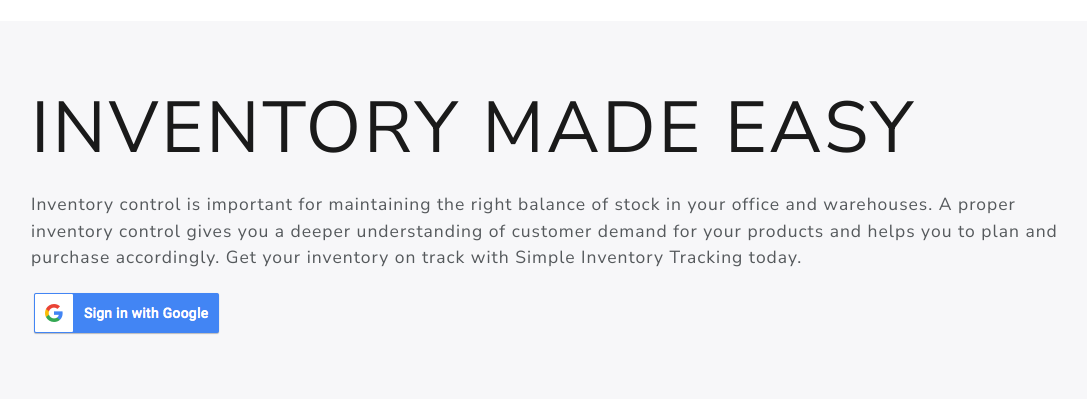
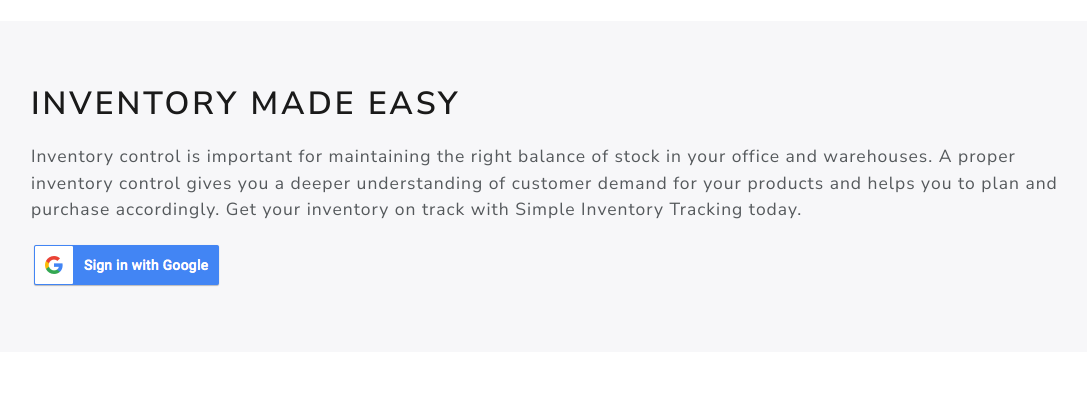
Before and after one commit to taniach/warm-everglades, a Django app: page /login/ in a window 1280 px wide. Shown: the part 148-547 px from the top of the page, without its empty margins (86-1173 px from the left). Run offline with Django 3.2, Linux system fonts and the light colour scheme; some libraries are stand-ins or nearby versions.

Commit message:
reduce login page h1 size

```diff
--- a/inventory_tracking/templates/base.html
+++ b/inventory_tracking/templates/base.html
@@ -31,14 +31,11 @@
   	<nav class="navbar navbar-expand-lg navbar-dark bg-primary">
       <a href="{% url 'home' %}"> <img src="{% static 'images/inventory.png' %}" width="100" height="100"></a>
       <a class="navbar-brand" href="{% url 'home' %}">Simple Inventory Tracking</a>
-
-      <button class="navbar-toggler" type="button" data-toggle="collapse" data-target="#navbarColor01" aria-controls="navbarColor01" aria-expanded="false" aria-label="Toggle navigation">
-        <span class="navbar-toggler-icon"></span>
-      </button>
-
-
-      <div class="collapse navbar-collapse" id="navbarColor01">
-        {% if user.is_authenticated %}
+      {% if user.is_authenticated %}
+        <button class="navbar-toggler" type="button" data-toggle="collapse" data-target="#navbarColor01" aria-controls="navbarColor01" aria-expanded="false" aria-label="Toggle navigation">
+          <span class="navbar-toggler-icon"></span>
+        </button>
+        <div class="collapse navbar-collapse" id="navbarColor01">
           <ul class="navbar-nav mr-auto">
             <li class="nav-item">
               <a class="nav-link" href="{% url 'home' %}">All Products</a>
@@ -53,8 +50,8 @@
           </form>
           <p class="mybtn" id="userLoginName">Hello {{ user.first_name }}</p>
           <span class="navbar-nav mybtn"><a class="nav-link" href="{% url 'logout' %}">Logout</a></span>
-        {% endif %}
-      </div>
+        </div>
+      {% endif %}
     </nav>
     <br/>
   	<div class="container">
--- a/inventory_tracking/templates/registration/logged_out.html
+++ b/inventory_tracking/templates/registration/logged_out.html
@@ -7,7 +7,7 @@
 {% block content %}
 
 <div class="jumbotron">
-    <h1 class="display-3">Inventory Made Easy</h1>
+    <h1>Inventory Made Easy</h1>
 
     <p class="lead">Inventory control is important for maintaining the right balance of stock in your office and warehouses. A proper inventory control gives you a deeper understanding of customer demand for your products and helps you to plan and purchase accordingly. Get your inventory on track with Simple Inventory Tracking today.</p>
 
--- a/inventory_tracking/templates/registration/login.html
+++ b/inventory_tracking/templates/registration/login.html
@@ -7,7 +7,7 @@
 {% block content %}
 
 <div class="jumbotron">
-    <h1 class="display-3">Inventory Made Easy</h1>
+    <h1>Inventory Made Easy</h1>
 
     <p class="lead">Inventory control is important for maintaining the right balance of stock in your office and warehouses. A proper inventory control gives you a deeper understanding of customer demand for your products and helps you to plan and purchase accordingly. Get your inventory on track with Simple Inventory Tracking today.</p>
 
```
